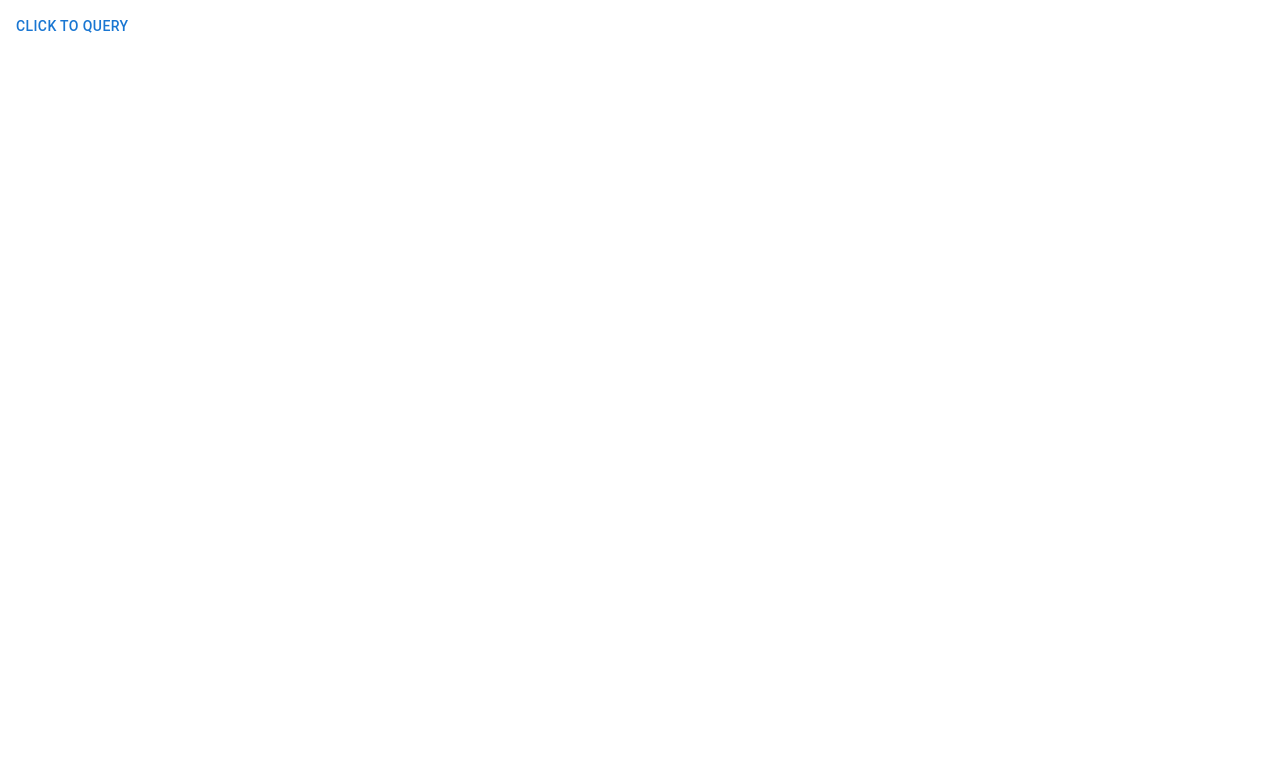
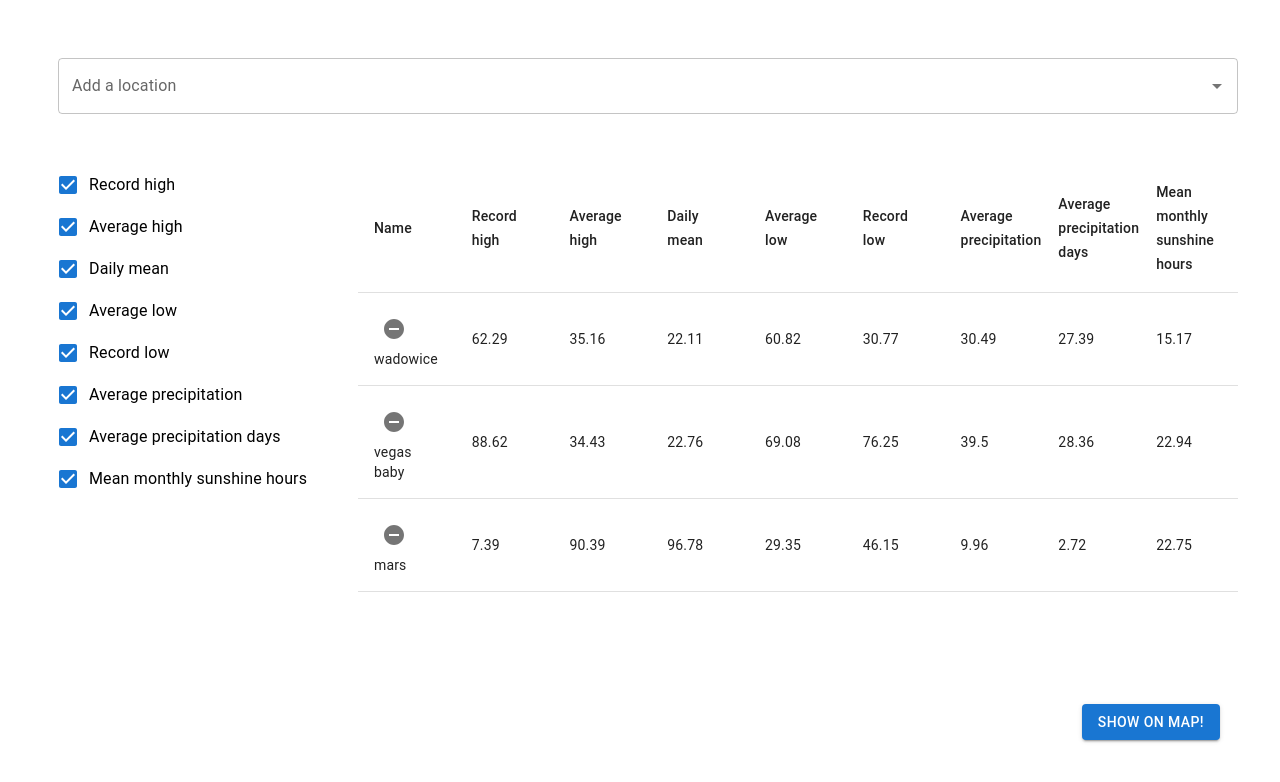
Before and after one commit to Adenka/RainOrShine, a React (Create React App) app in the folder frontend/: page /compare in a window 1280 px wide. Shown: the top 782 px of the page. Built offline with nearby package versions, Linux system fonts and the light colour scheme.

Commit message:
Compare component first version

```diff
--- a/frontend/package.json
+++ b/frontend/package.json
@@ -5,6 +5,7 @@
   "dependencies": {
     "@emotion/react": "^11.10.5",
     "@emotion/styled": "^11.10.5",
+    "@mui/icons-material": "^5.11.0",
     "@mui/material": "^5.11.2",
     "@mui/styles": "^5.11.2",
     "@testing-library/jest-dom": "^5.16.5",
--- a/frontend/src/components/App.js
+++ b/frontend/src/components/App.js
@@ -23,9 +23,9 @@ const App = () => {
                 </Routes>
             </BrowserRouter>
 
-            <Button onClick={buttonOnClick}>
+            {/*<Button onClick={buttonOnClick}>
                 click to query
-            </Button>
+            </Button>*/}
 
         </div>
     )
--- a/frontend/src/components/Compare.js
+++ b/frontend/src/components/Compare.js
@@ -1,7 +1,184 @@
-import React from "react";
+import React, { useState } from "react";
+import { Checkbox, FormControlLabel, FormGroup, TableContainer, Table, TableCell, TableRow, TableHead, TableBody, IconButton, Autocomplete, TextField, Button } from "@mui/material"
+import RemoveCircleIcon from '@mui/icons-material/RemoveCircle';
+import { useNavigate } from "react-router-dom";
+
+const ShowOnMapButton = () => {
+    const navigate = useNavigate();
+
+    return <Button
+        variant = "contained"
+        onClick = {() => navigate("/search")}
+        sx = {{
+            position: "fixed",
+            right: 60,
+            bottom: 60,
+        }}
+    >
+        Show on map!
+    </Button>
+}
 
 const Compare = () => {
+    const generateWeather = () => {
+        return {
+            "Record high": Math.floor(Math.random() * 10000) / 100,
+            "Average high": Math.floor(Math.random() * 10000) / 100,
+            "Daily mean": Math.floor(Math.random() * 10000) / 100,
+            "Average low": Math.floor(Math.random() * 10000) / 100,
+            "Record low": Math.floor(Math.random() * 10000) / 100,
 
+            "Average precipitation":        Math.floor(Math.random() * 10000) / 100,
+            "Average precipitation days":   Math.floor(Math.random() * 3000) / 100,
+            "Mean monthly sunshine hours":  Math.floor(Math.random() * 2400) / 100
+        }
+    }
+
+    const [data, setData] = useState([
+        {
+            placeName: "wadowice",
+            weather: generateWeather()
+        },
+        {
+            placeName: "vegas baby",
+            weather: generateWeather()
+        },
+        {
+            placeName: "mars",
+            weather: generateWeather()
+        },
+    ]);
+
+    const handleRemoveClicked = (index) => {
+        setData(prevData => prevData.filter((_, i) => i !== index))
+    }
+
+    const weatherFeatures = [
+        "Record high",
+        "Average high",
+        "Daily mean",
+        "Average low",
+        "Record low",
+        "Average precipitation",
+        "Average precipitation days",
+        "Mean monthly sunshine hours"
+    ];
+
+    const [isShown, setIsShown] = useState({
+        "Record high":  true,
+        "Average high": true,
+        "Daily mean":   true,
+        "Average low":  true,
+        "Record low":   true,
+        "Average precipitation":        true,
+        "Average precipitation days":   true,
+        "Mean monthly sunshine hours":  true
+    })
+
+    const handleCheckClicked = (weatherFeature) => {
+        setIsShown(prevIsShown => ({
+            ...prevIsShown,
+            [weatherFeature]: !prevIsShown[weatherFeature]
+        }))
+    }
+
+    const handleValueChange = (event, newValue) => {
+        //setOptions(newValue ? [newValue, ...options] : options);
+        setValue(newValue);
+
+        const isThere = data.some(elem => elem.placeName === newValue)
+
+        if (!isThere && newValue) {
+            setData(prevData => [...prevData, {placeName: newValue, weather: generateWeather()}])
+        }
+    }
+
+    const [options, setOptions] = useState([
+        "alabama", "bahamy", "cypr", "dakota", "eukaliptus", "fiordy", "geordżina", "himalaje", "indonezja"
+    ]);
+    const [value, setValue] = useState(null);
+    const [inputValue, setInputValue] = useState('');
+
+    React.useEffect(() => {
+        // query
+    }, [value, inputValue])
+
+    console.log(value)
+
+    return (
+        <div style = {{width: "100%", height: "100%", position: "fixed"}}>
+            <ShowOnMapButton/>
+            <div style = {{padding: 50}}>
+                <Autocomplete
+                    renderInput={(params) => (<TextField {...params} label = "Add a location"/>)}
+                    options = {options}
+                    value = {value}
+                    onChange = {(event, newValue) => handleValueChange(event, newValue)}
+                    onInputChange = {(event, newInputValue) => {
+                        setInputValue(newInputValue)
+                    }}
+                    fullWidth
+                />
+            </div>
+            <div style = {{display: "flex", justifyItems: "center"}}>
+                <div style = {{minWidth: 300, paddingLeft: 50}}>
+                    <FormGroup>
+                        {weatherFeatures.map(weatherFeature =>
+                            <FormControlLabel control={
+                                <Checkbox
+                                    checked = {isShown[weatherFeature]}
+                                    onChange={() => handleCheckClicked(weatherFeature)}
+                                />
+                            } label = {weatherFeature}/>
+                        )}
+                    </FormGroup>
+                </div>
+                <div style = {{paddingRight: 50}}>
+                    <TableContainer style = {{maxHeight: 750}}>
+                        <Table stickyHeader style = {{ tableLayout: "fixed" }}>
+                            <TableHead>
+                                <TableRow>
+                                    <TableCell>
+                                        Name
+                                    </TableCell>
+                                    {weatherFeatures.map(weatherFeature => (
+                                        (isShown[weatherFeature])
+                                        ?
+                                        <TableCell>
+                                            {weatherFeature}
+                                        </TableCell>
+                                        :
+                                        <></>
+                                    ))}
+                                </TableRow>
+                            </TableHead>
+                            <TableBody>
+                                {data.map((entry, index) =>
+                                    <TableRow>
+                                        <TableCell>
+                                            <IconButton onClick = {() => handleRemoveClicked(index)}>
+                                                <RemoveCircleIcon/>
+                                            </IconButton>
+                                            {entry.placeName}
+                                        </TableCell>
+                                        {weatherFeatures.map(weatherFeature =>
+                                            (isShown[weatherFeature])
+                                            ?
+                                            <TableCell>
+                                                {entry.weather[weatherFeature]}
+                                            </TableCell>
+                                            :
+                                            <></>
+                                        )}
+                                    </TableRow>
+                                )}
+                            </TableBody>
+                        </Table>
+                    </TableContainer>
+                </div>
+            </div>
+        </div>
+    );
 }
 
 export default Compare;
```
Also changed, not shown: 1 other file (tests, documents, lock files or other folders).
